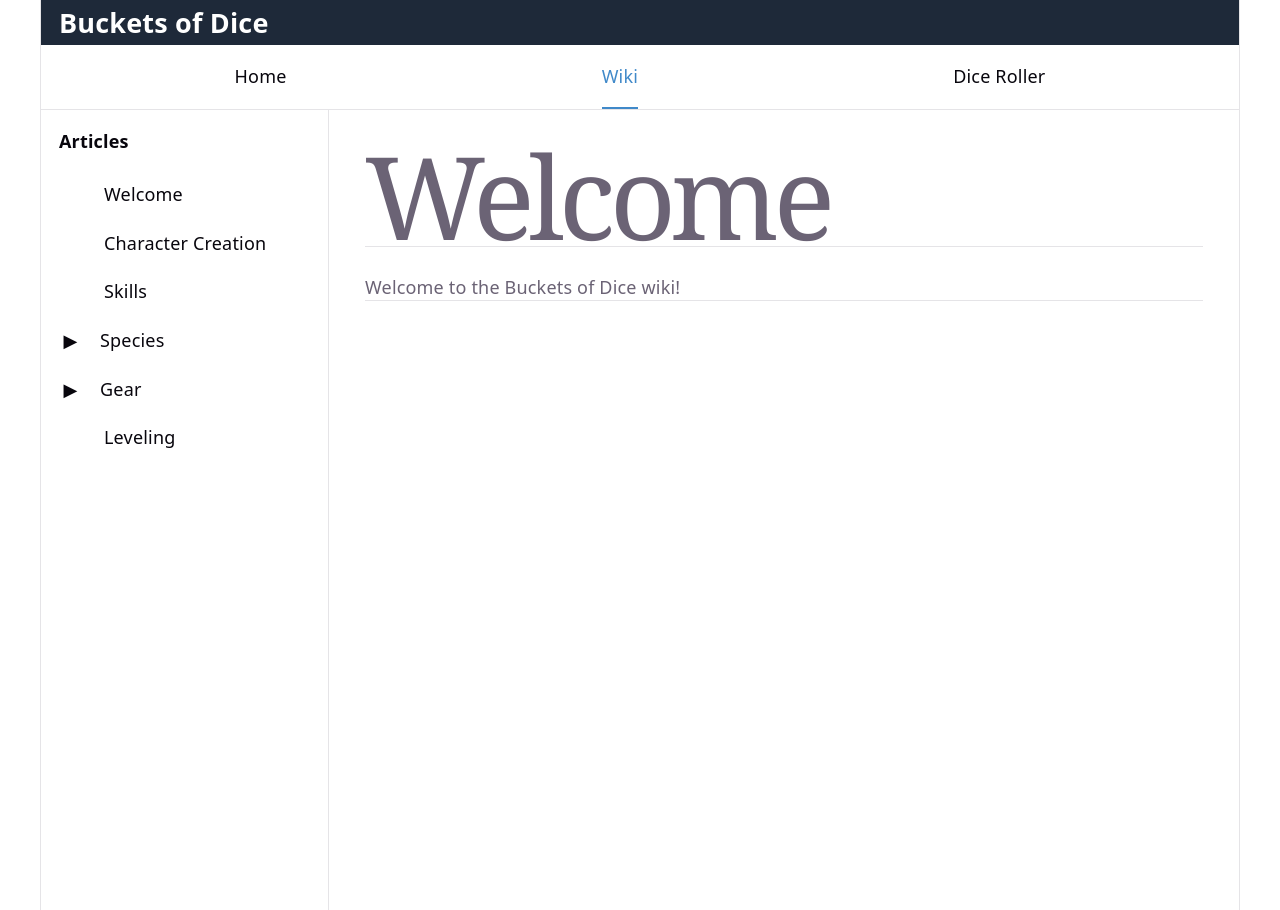
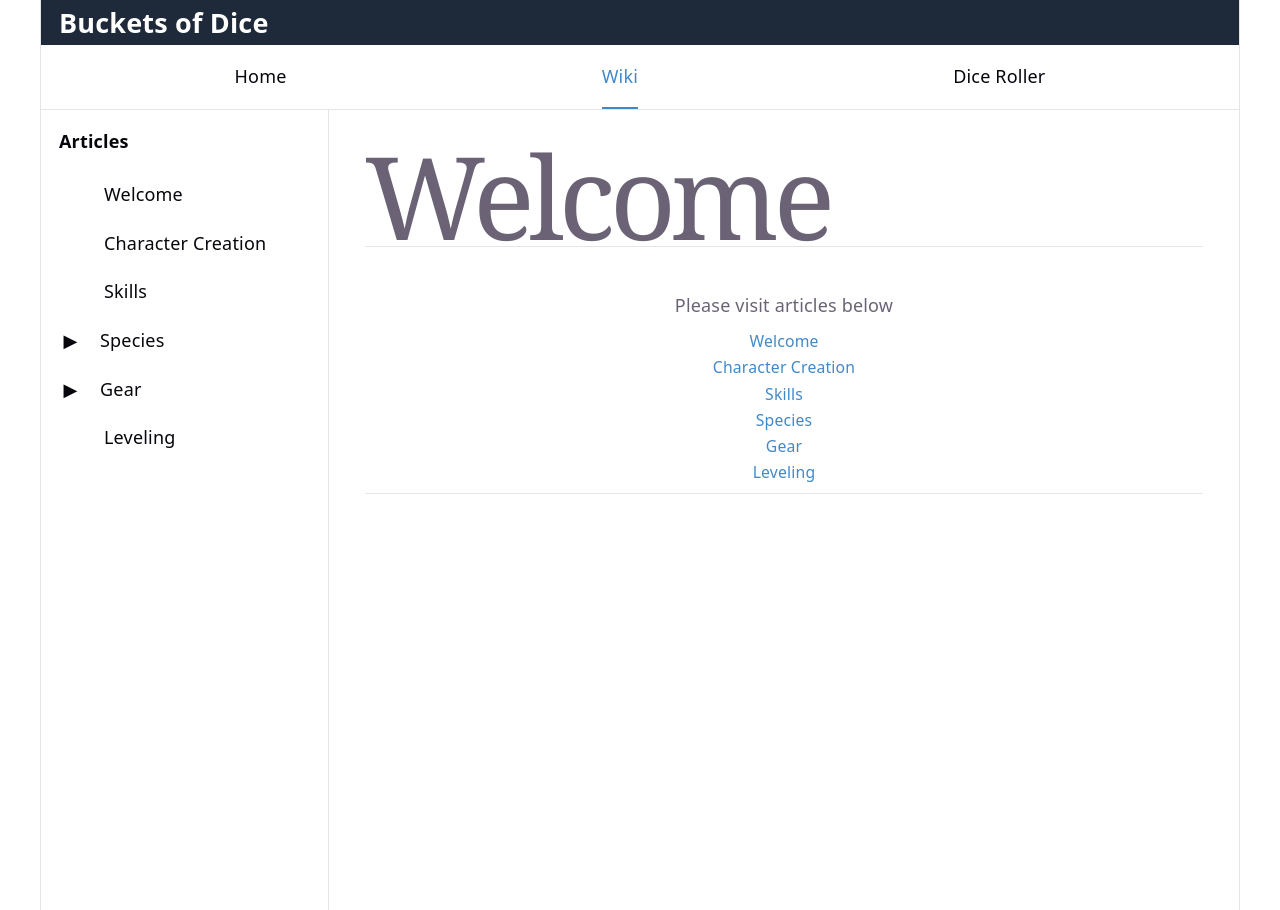
Before and after one commit to jairusaurus-rex/buckets-of-dice, a React (Vite) app: page /wiki in a window 1280 px wide. Built offline with nearby package versions, Linux system fonts and the light colour scheme.

Commit message:
feat: rename WikiPage to ArticlePages and update imports; add WikiSideBar component with article navigation

```diff
--- a/src/pages/wiki/ArticlePages.tsx
+++ b/src/pages/wiki/ArticlePages.tsx
@@ -5,7 +5,7 @@ import styles from "./Articles.module.css";
 import type { ArticleListType } from "../../data-types/types/AticleListType";
 import { WikiArticleNavigationFooter } from "./WikiArticleNavigationFooter";
 
-export const WikiPage = () => {
+export const ArticlePages = () => {
     const { articleId } = useParams();
 
     const scrollToTop = () => {
--- a/src/pages/wiki/WikiMainLayout.tsx
+++ b/src/pages/wiki/WikiMainLayout.tsx
@@ -1,6 +1,6 @@
 import { useState } from "react";
-import { WikiSideBar } from "./SideBar";
-import { WikiPage } from "./ArticlePages";
+import { WikiSideBar } from "./WikiSideBar";
+import { ArticlePages } from "./ArticlePages";
 
 export const WikiMainLayout = () => {
   const [isSidebarOpen, setIsSidebarOpen] = useState(false);
@@ -11,7 +11,7 @@ export const WikiMainLayout = () => {
         <button
           type="button"
           onClick={() => setIsSidebarOpen(true)}
-          className="fixed left-3 top-3 z-50 flex items-center rounded-md border border-[var(--border)] bg-[var(--bg)] px-3 py-2 text-sm font-medium text-[var(--text-h)] shadow-sm md:hidden"
+          className="fixed left-3 top-20 z-50 flex items-center rounded-md border border-[var(--accent)] bg-[var(--bg)] px-3 py-2 text-sm font-medium text-[var(--text-h)] shadow-sm md:hidden"
           aria-label="Open wiki articles"
         >
           Articles
@@ -33,7 +33,7 @@ export const WikiMainLayout = () => {
       )}
 
       <div className="flex-1 p-5 md:p-8">
-        <WikiPage />
+        <ArticlePages />
       </div>
     </div>
   );
--- a/src/pages/wiki/article-lists/ArticleList.tsx
+++ b/src/pages/wiki/article-lists/ArticleList.tsx
@@ -2,14 +2,15 @@
 import { WikiArticleLinks } from "../../../data-types/enums/wiki-article-enum.tsx";
 import type { ArticleListType } from "../../../data-types/types/AticleListType.ts";
 import { CharacterCreationArticle } from "../articles/CharacterCreationArticle.tsx";
-import { SkillsArticle } from "../articles/Skills.tsx";
+import { SkillsArticle } from "../articles/SkillsArticle.tsx";
+import { WelcomeArticle } from "../articles/WelcomeArticle.tsx";
 import { ArticleListSpecies } from "./ArticleListSpecies.tsx";
 
 export const ArticleList: ArticleListType[] = [
     {
         id: WikiArticleLinks.WELCOME,
         title: "Welcome",
-        content: <div>Welcome to the Buckets of Dice wiki!</div>,
+        content: <WelcomeArticle />,
     },
     {
         id: WikiArticleLinks.CHARACTER_CREATION,
--- /dev/null
+++ b/src/pages/wiki/articles/WelcomeArticle.tsx
@@ -0,0 +1,22 @@
+import { Link } from "react-router-dom";
+import { ArticleList } from "../article-lists/ArticleList";
+
+
+export const WelcomeArticle = () => {
+    return (
+        <div className="p-2 text-center">
+            <p className="p-2">Please visit articles below</p>
+            {
+                ArticleList.map((article) => (
+                    <div key={article.id}>
+                        <Link
+                            to={`/wiki/${article.id}`}
+                            className="text-[var(--accent)] hover:underline text-sm"
+                        >
+                            {article.title}
+                        </Link>
+                    </div>
+                ))}
+        </div>
+    );
+};
```
Also changed, not shown: src/pages/wiki/WikiSideBar.tsx (renamed from src/pages/wiki/SideBar.tsx), src/pages/wiki/articles/SkillsArticle.tsx (renamed from src/pages/wiki/articles/Skills.tsx).
